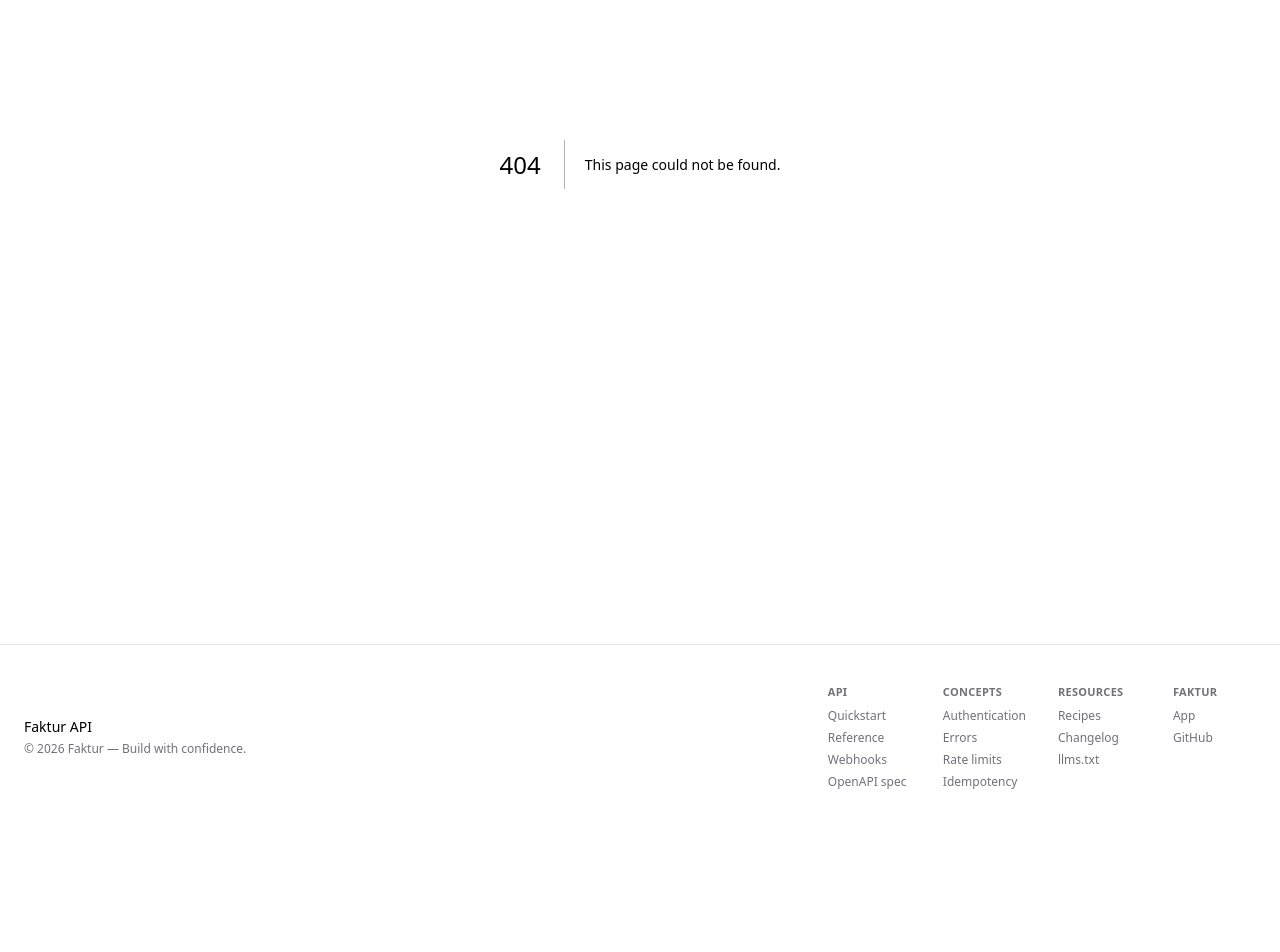
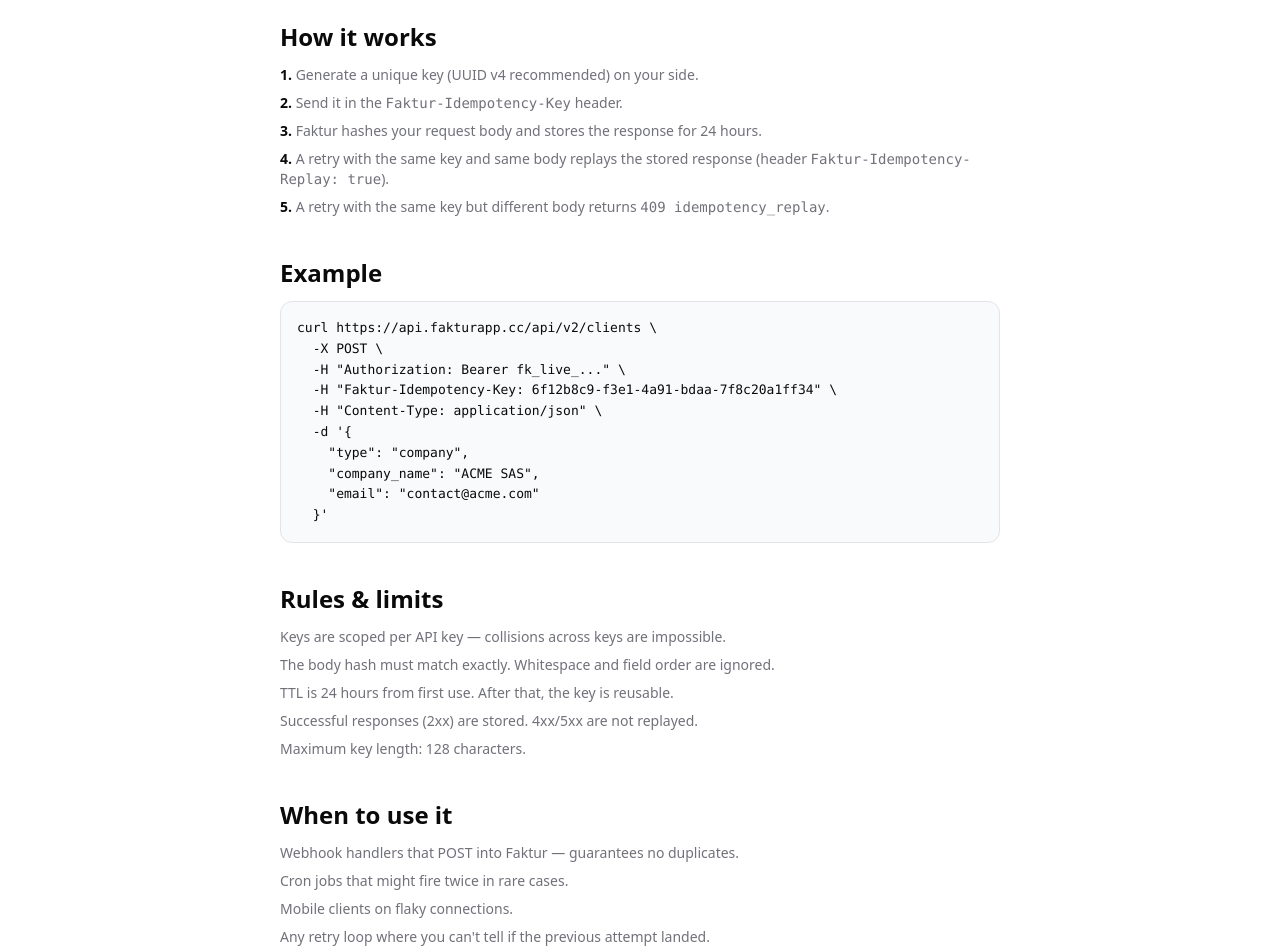
Before and after one commit to fakturapp/docs, a Next.js app: page /concepts/idempotency in a window 1280 px wide. Before the commit this address had no page. Shown: the part 300-1252 px from the top of the page. Before the commit the page ends 1130 px from the top, so only its background shows below. Built offline with nearby package versions, Linux system fonts and the light colour scheme.

Commit message:
feat(docs): add idempotency concept page and v2.0.0-beta changelog

```diff
--- /dev/null
+++ b/src/app/changelog/page.tsx
@@ -0,0 +1,67 @@
+export const metadata = { title: 'Changelog — Faktur Developers' }
+
+const entries = [
+  {
+    version: 'v2.0.0-beta.1',
+    date: '2026-05-17',
+    sections: [
+      {
+        title: 'Added',
+        items: [
+          'Initial beta release of the Faktur public API V2',
+          'Personal API keys with resource:action scopes, rotation, and IP allowlist',
+          'Read endpoints for invoices, quotes, clients, products, bank_accounts, company, team',
+          'Write endpoints for clients (full CRUD), products (full CRUD), and invoices/mark-paid',
+          'Webhook subscriptions with HMAC-SHA256 signatures and 8-step retry policy',
+          '30 webhook event types across 10 categories',
+          'Cursor-based pagination on all collections',
+          'Per-minute and per-hour sliding-window rate limits with X-RateLimit-* headers',
+          'Idempotency-key support on mutations (24h TTL)',
+          'Dashboard UI for managing keys, webhooks, deliveries, logs, and usage stats',
+          'Developer portal at developers.fakturapp.cc with reference, concepts, and quickstart',
+        ],
+      },
+    ],
+  },
+]
+
+export default function ChangelogPage() {
+  return (
+    <div className="mx-auto max-w-3xl px-4 py-16 sm:px-6">
+      <p className="text-xs font-semibold uppercase tracking-wider text-violet-500">Changelog</p>
+      <h1 className="mt-2 text-4xl font-semibold tracking-tight">API V2 changelog</h1>
+      <p className="mt-4 text-(--muted-foreground)">
+        Breaking changes will bump the URL path version (<code>/api/v3/</code>). Additions are
+        always backward-compatible within a major version.
+      </p>
+
+      <div className="mt-10 space-y-12">
+        {entries.map((entry) => (
+          <article key={entry.version} className="relative pl-6 sm:pl-8">
+            <div className="absolute left-0 top-1.5 size-3 rounded-full bg-violet-500" />
+            <div className="absolute bottom-0 left-1.5 top-5 w-px bg-(--border)" />
+            <div className="flex items-baseline gap-3">
+              <h2 className="text-xl font-semibold">{entry.version}</h2>
+              <time className="text-xs text-(--muted-foreground)">{entry.date}</time>
+            </div>
+            {entry.sections.map((s) => (
+              <div key={s.title} className="mt-4">
+                <h3 className="text-xs font-semibold uppercase tracking-wider text-(--muted-foreground)">
+                  {s.title}
+                </h3>
+                <ul className="mt-2 space-y-1.5 text-sm text-(--foreground)">
+                  {s.items.map((item) => (
+                    <li key={item} className="flex items-start gap-2">
+                      <span className="mt-2 size-1 shrink-0 rounded-full bg-(--muted-foreground)" />
+                      {item}
+                    </li>
+                  ))}
+                </ul>
+              </div>
+            ))}
+          </article>
+        ))}
+      </div>
+    </div>
+  )
+}
--- /dev/null
+++ b/src/app/concepts/idempotency/page.tsx
@@ -0,0 +1,79 @@
+export const metadata = { title: 'Idempotency — Faktur Developers' }
+
+export default function IdempotencyPage() {
+  return (
+    <div className="mx-auto max-w-3xl px-4 py-16 sm:px-6">
+      <p className="text-xs font-semibold uppercase tracking-wider text-violet-500">Concept</p>
+      <h1 className="mt-2 text-4xl font-semibold tracking-tight">Idempotency</h1>
+      <p className="mt-4 text-(--muted-foreground)">
+        Any POST, PUT, PATCH, or DELETE accepts a <code>Faktur-Idempotency-Key</code> header.
+        When set, retrying the exact same request returns the original response without
+        re-executing the mutation. Use this to safely retry across network failures.
+      </p>
+
+      <section className="mt-10">
+        <h2 className="text-2xl font-semibold">How it works</h2>
+        <ol className="mt-3 space-y-2 text-sm text-(--muted-foreground)">
+          <li>
+            <strong className="text-(--foreground)">1.</strong> Generate a unique key (UUID v4
+            recommended) on your side.
+          </li>
+          <li>
+            <strong className="text-(--foreground)">2.</strong> Send it in the{' '}
+            <code>Faktur-Idempotency-Key</code> header.
+          </li>
+          <li>
+            <strong className="text-(--foreground)">3.</strong> Faktur hashes your request body
+            and stores the response for 24 hours.
+          </li>
+          <li>
+            <strong className="text-(--foreground)">4.</strong> A retry with the same key and
+            same body replays the stored response (header{' '}
+            <code>Faktur-Idempotency-Replay: true</code>).
+          </li>
+          <li>
+            <strong className="text-(--foreground)">5.</strong> A retry with the same key but
+            different body returns <code>409 idempotency_replay</code>.
+          </li>
+        </ol>
+      </section>
+
+      <section className="mt-10">
+        <h2 className="text-2xl font-semibold">Example</h2>
+        <pre className="mt-3 overflow-x-auto rounded-xl border border-(--border) bg-(--code-bg) p-4 text-xs leading-relaxed">
+          <code>{`curl https://api.fakturapp.cc/api/v2/clients \\
+  -X POST \\
+  -H "Authorization: Bearer fk_live_..." \\
+  -H "Faktur-Idempotency-Key: 6f12b8c9-f3e1-4a91-bdaa-7f8c20a1ff34" \\
+  -H "Content-Type: application/json" \\
+  -d '{
+    "type": "company",
+    "company_name": "ACME SAS",
+    "email": "contact@acme.com"
+  }'`}</code>
+        </pre>
+      </section>
+
+      <section className="mt-10">
+        <h2 className="text-2xl font-semibold">Rules &amp; limits</h2>
+        <ul className="mt-3 space-y-2 text-sm text-(--muted-foreground)">
+          <li>Keys are scoped per API key — collisions across keys are impossible.</li>
+          <li>The body hash must match exactly. Whitespace and field order are ignored.</li>
+          <li>TTL is 24 hours from first use. After that, the key is reusable.</li>
+          <li>Successful responses (2xx) are stored. 4xx/5xx are not replayed.</li>
+          <li>Maximum key length: 128 characters.</li>
+        </ul>
+      </section>
+
+      <section className="mt-10">
+        <h2 className="text-2xl font-semibold">When to use it</h2>
+        <ul className="mt-3 space-y-2 text-sm text-(--muted-foreground)">
+          <li>Webhook handlers that POST into Faktur — guarantees no duplicates.</li>
+          <li>Cron jobs that might fire twice in rare cases.</li>
+          <li>Mobile clients on flaky connections.</li>
+          <li>Any retry loop where you can&apos;t tell if the previous attempt landed.</li>
+        </ul>
+      </section>
+    </div>
+  )
+}
```
